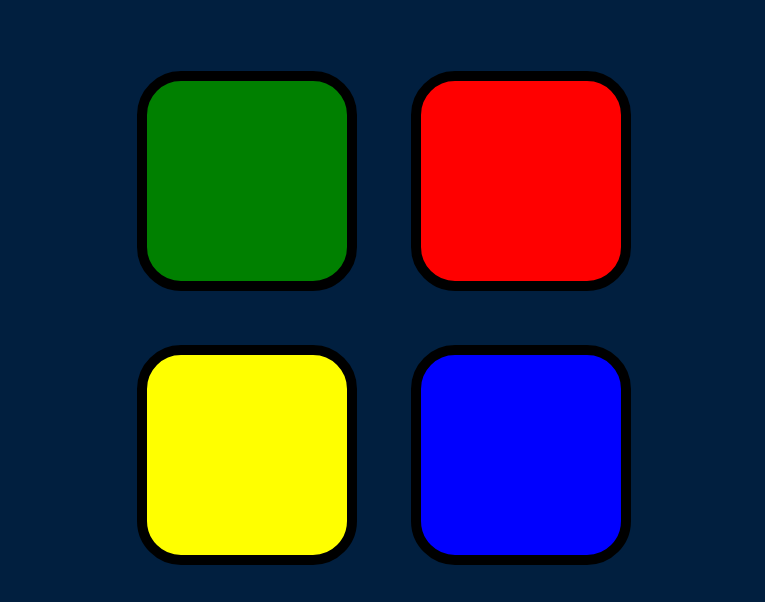
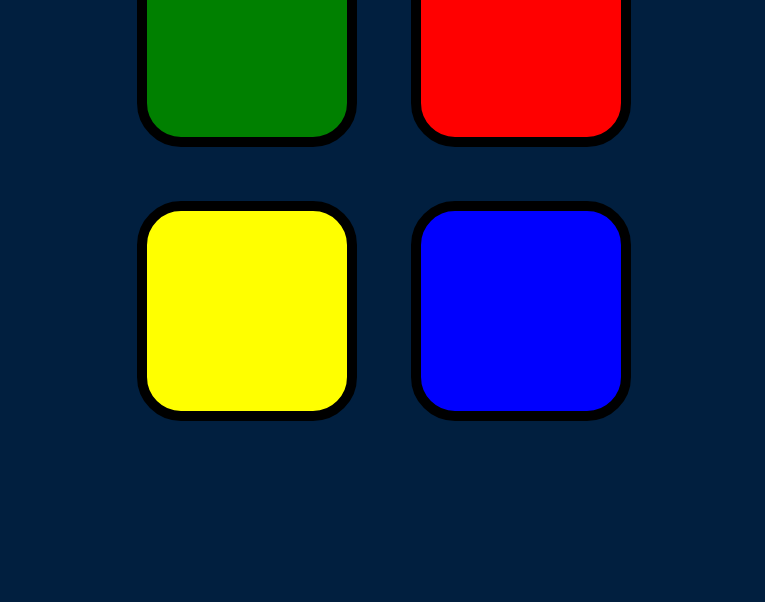
Before and after one commit to itsharshsrivastava/simon-game, a plain HTML site: page index.html in a window 1280 px wide. Shown: the part 224-826 px from the top of the page, without its empty margins (256-1021 px from the left). After the commit the page ends 800 px from the top, so only its background shows below. Drawn offline with nearby package versions, Linux system fonts and the light colour scheme.

Commit message:
Update styles.css

```diff
--- a/styles.css
+++ b/styles.css
@@ -1,26 +1,29 @@
 body {
   text-align: center;
   background-color: #011F3F;
+  margin: 0;
+  overflow: hidden;
 }
 
 h1 {
   font-family: 'Press Start 2P', cursive;
   font-size: 3rem;
-    margin:  5%;
+  margin: 5%;
   color: #FEF2BF;
 }
+
 #level-title {
   font-family: 'Press Start 2P', cursive;
   font-size: 2rem;
-    margin:  5%;
+  margin: 5%;
   color: #FEF2BF;
 }
 
 .container {
-    display: block;
-    width: 50%;
-    margin: auto;
-
+  position: absolute;
+  top: 50%;
+  left: 50%;
+  transform: translate(-50%, -50%);
 }
 
 .btn {
```
Lines whose indentation alone changed are shown as unchanged.
